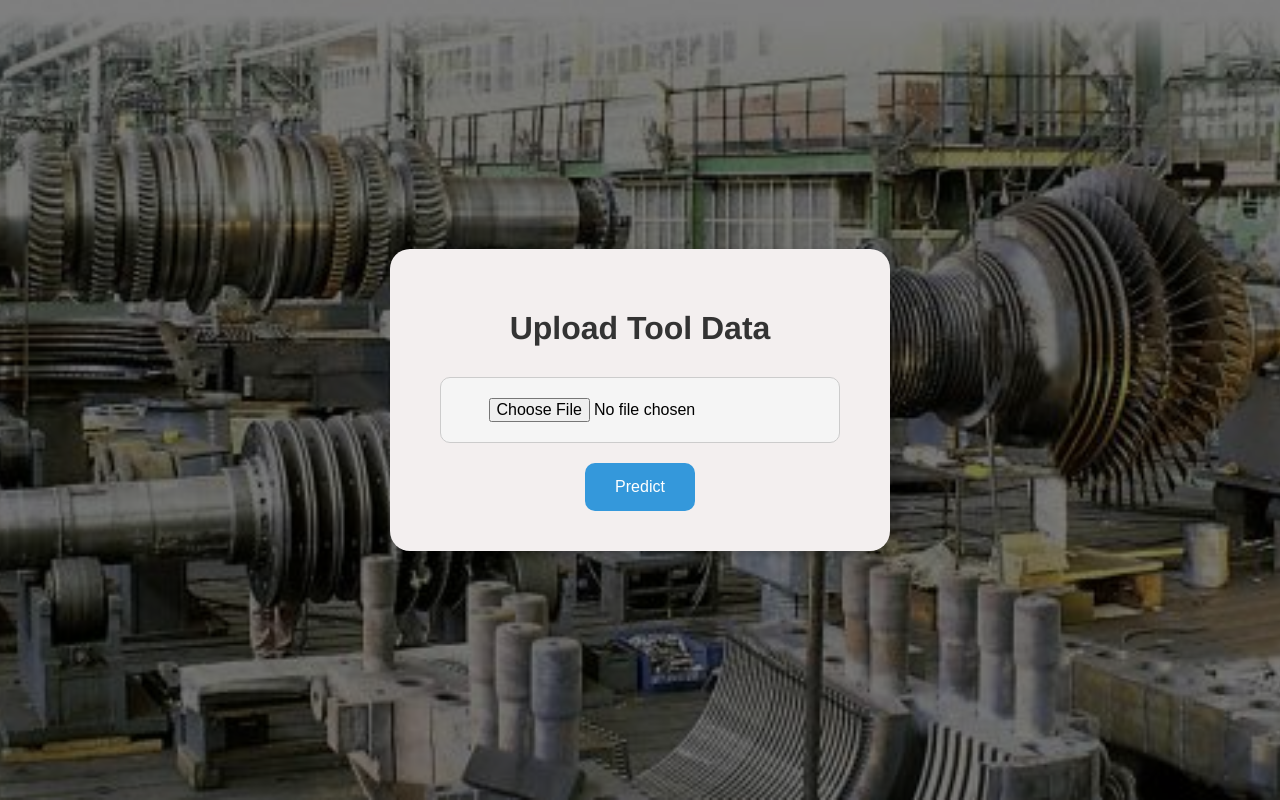
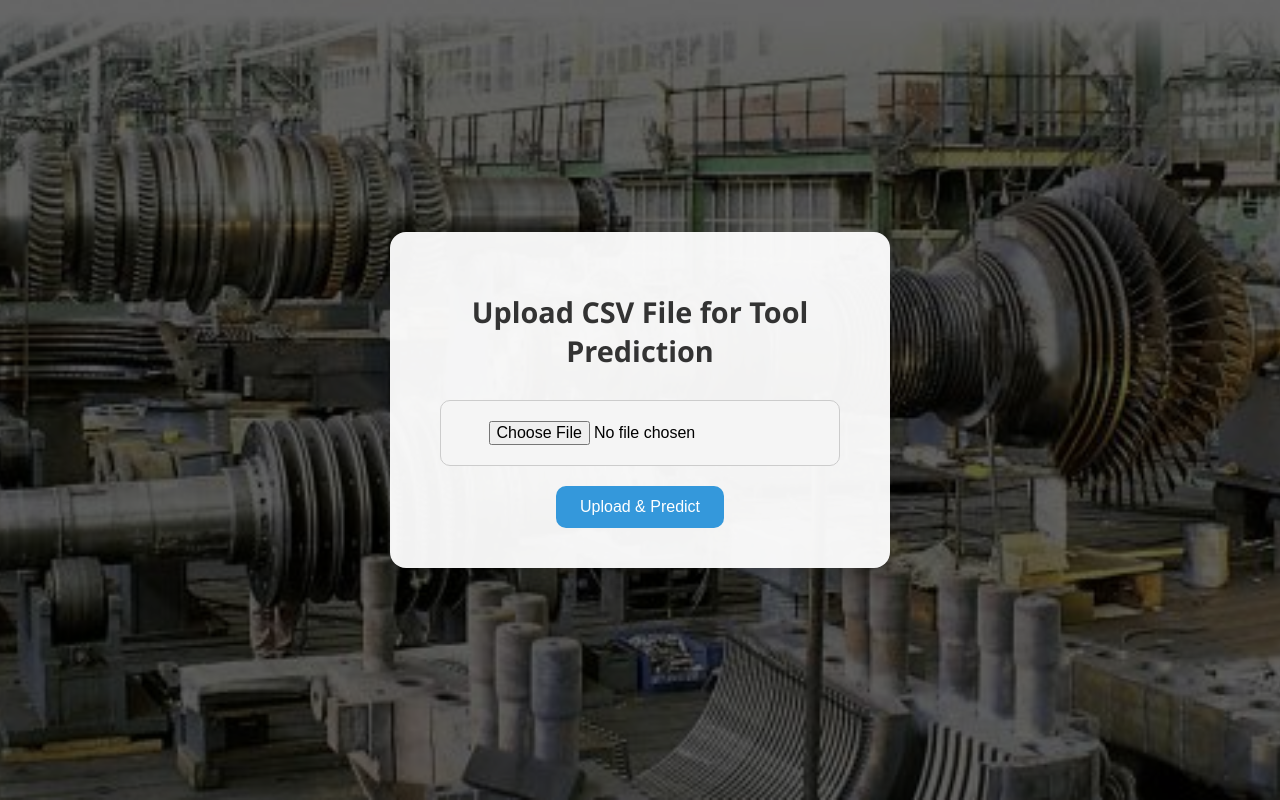
Before and after one commit to Viviktha0709/ToolClassifier_webapp, a Flask app: page / in a window 1280 px wide. Run offline with Flask 3, Linux system fonts and the light colour scheme; parts of the project's set-up code (start-up, migrations or seed data) failed here and were passed over.

Commit message:
updated files

```diff
--- a/app.py
+++ b/app.py
@@ -2,8 +2,8 @@ from flask import Flask, request, render_template
 import pandas as pd
 import joblib
 
-app = Flask(__name__)
-model = joblib.load('C:\\Users\\Viviktha\\Downloads\\RandomForestModel (2).joblib')
+app = Flask(__name__, static_folder='static', template_folder='templates')
+model = joblib.load('model/rf_model.joblib')
 
 @app.route('/')
 def home():
@@ -12,24 +12,30 @@ def home():
 @app.route('/predict', methods=['POST'])
 def predict():
     if 'file' not in request.files:
-        return 'No file uoloaded', 400
+        return 'No file uploaded', 400
     file = request.files['file']
 
-    if file.filename =='':
+    if file.filename == '':
         return 'No selected file', 400
 
-    #reading excel file into a pandas DataFrame
-    data = pd.read_excel(file)
+    # Read CSV file into a pandas DataFrame
+    data = pd.read_csv(file)
 
-    #Make predictions using the Random Forest model
-    predictions = model.predict(data)
+    # Extract tool column
+    tool_ids = data['tool']
 
-    #Add predictions as a new column
+    # Drop non-feature columns
+    features = data
+
+    # Make predictions using the Random Forest model
+    predictions = model.predict(features)
+
+    # Map predictions to labels
     data['prediction'] = predictions
-    data['prediction'] = data['prediction'].map({1: 'Rework', 0:'Reject'})
+    data['prediction'] = data['prediction'].map({0: 'Rework', 1: 'Reject'})
 
-    #Return the results as HTML
-    result = zip(data['tool'], data['prediction'])
+    # Return the results as HTML
+    result = zip(tool_ids, data['prediction'])
     return render_template('results.html', results=result)
 
 if __name__ == '__main__':
--- a/requirements.txt
+++ b/requirements.txt
@@ -1,4 +1,5 @@
 Flask
 pandas
+scikit-learn
 joblib
-openpyxl
+gunicorn
--- /dev/null
+++ b/static/style.css
@@ -0,0 +1,114 @@
+/* Background and general page layout */
+body {
+    margin: 0;
+    padding: 0;
+    height: 100vh;
+    font-family: 'Segoe UI', Tahoma, Geneva, Verdana, sans-serif;
+    background-image: url("/static/background.jpg"); /* update if your image has a different name */
+    background-size: cover;
+    background-position: center;
+    background-repeat: no-repeat;
+    display: flex;
+    justify-content: center;
+    align-items: center;
+    position: relative;
+}
+
+/* Dark overlay for better readability */
+body::before {
+    content: "";
+    position: absolute;
+    top: 0; left: 0;
+    width: 100%;
+    height: 100%;
+    background-color: rgba(0, 0, 0, 0.6);
+    z-index: -1;
+}
+
+/* Upload container on index.html */
+.upload-container {
+    background: rgba(255, 255, 255, 0.95);
+    border-radius: 16px;
+    padding: 40px 50px;
+    width: 400px;
+    text-align: center;
+    box-shadow: 0 10px 20px rgba(0, 0, 0, 0.2);
+}
+
+.upload-container h1 {
+    font-size: 1.8em;
+    color: #333;
+    margin-bottom: 30px;
+}
+
+.file-upload-box {
+    background: #f5f5f5;
+    border: 1px solid #ccc;
+    border-radius: 10px;
+    padding: 20px;
+    margin-bottom: 20px;
+}
+
+.file-upload-box input[type="file"] {
+    display: block;
+    margin: auto;
+    font-size: 1em;
+    cursor: pointer;
+}
+
+.predict-button {
+    background-color: #3498db;
+    color: white;
+    border: none;
+    border-radius: 10px;
+    padding: 12px 24px;
+    font-size: 1em;
+    cursor: pointer;
+    transition: background-color 0.3s ease;
+}
+
+.predict-button:hover {
+    background-color: #2980b9;
+}
+
+/* Results page styling */
+.results-container {
+    background: rgba(255, 255, 255, 0.95);
+    border-radius: 20px;
+    padding: 30px 40px;
+    width: 80%;
+    max-width: 800px;
+    text-align: center;
+    box-shadow: 0 10px 20px rgba(0, 0, 0, 0.25);
+    margin: auto;
+}
+
+.results-container h1 {
+    margin-bottom: 25px;
+    color: #333;
+}
+
+.results-container table {
+    width: 100%;
+    border-collapse: collapse;
+    font-size: 1em;
+}
+
+.results-container th,
+.results-container td {
+    border: 1px solid #ccc;
+    padding: 12px;
+    text-align: center;
+}
+
+.results-container th {
+    background-color: #f0f0f0;
+    font-weight: bold;
+}
+
+a.predict-button {
+    display: inline-block;
+    margin-top: 20px;
+    text-decoration: none;
+    text-align: center;
+}
--- a/static/styles.css
+++ /dev/null
@@ -1,94 +0,0 @@
-body {
-    background-image: url("rotors\ and\ turbines.jpg");
-    background-size: cover;
-    background-position: center;
-    background-repeat: no-repeat;
-    font-family:'Franklin Gothic Medium', 'Arial Narrow', Arial, sans-serif;
-    margin: 0;
-    padding: 0;
-    height: 100vh;
-    display: flex;
-    justify-content: center;
-    align-items: center;
-    position: relative;
-}
-
-body::before {
-    content: "";
-    position: absolute;
-    top: 0;
-    left: 0;
-    width: 100%;
-    height: 100%;
-    background: rgba(0, 0, 0, 0.5);
-    z-index: -1;
-}
-
-.upload-container {
-    background: rgb(243, 239, 239);
-    border-radius: 20px;
-    padding: 40px 50px;
-    width: 400px;
-    text-align: center;
-    box-shadow: 10px 4px 8px rgba(0, 0, 0, 0.2);
-}
-
-.upload-container h1 {
-    font-size: 2em;
-    color: #333;
-    margin-bottom: 30px;
-}
-
-.file-upload-box {
-    background: #f5f5f5;
-    border-radius: 10px;
-    padding: 20px;
-    margin-bottom: 20px;
-    border: 1px solid #ccc;
-}
-
-.file-upload-box input[type='file'] {
-    display: block;
-    margin: 0 auto;
-    font-size: 1em;
-    cursor: pointer;
-}
-
-.predict-button {
-    background-color: #3498db;
-    color: white;
-    border: none;
-    border-radius: 10px;
-    padding: 15px 30px;
-    font-size: 1em;
-    cursor: pointer;
-    transition: background-color 0.3s ease;
-}
-
-.predict-button:hover {
-    background-color: #2980b9;
-}
-
-.results-container {
-    background: white;
-    border-radius: 20px;
-    padding: 30px 40px;
-    margin: 30px auto;
-    width: 80%;
-    box-shadow: 0px 40px 8px rgba(0, 0, 0, 0.2);
-    text-align: center;
-}
-
-.results-container table {
-    width: 100%;
-    border-collapse: collapse;
-}
-
-.results-container th, .results-container td {
-    border: 1px solid #ccc;
-    padding: 10px;
-    text-align: center;
-}
-.results-container th {
-    background: #f5f5f5;
-}
--- a/templates/index.html
+++ b/templates/index.html
@@ -2,18 +2,17 @@
 <html lang="en">
 <head>
     <meta charset="UTF-8">
-    <meta name="viewport" content="width=device-width, initial-scale=1.0">
-    <title>Home page</title>
-    <link rel="stylesheet" href="{{ url_for('static', filename='styles.css') }}">
+    <title>Upload Tool Data</title>
+    <link rel="stylesheet" href="{{ url_for('static', filename='style.css') }}">
 </head>
 <body>
     <div class="upload-container">
-        <h1>Upload Tool Data</h1>
-        <div class="file-upload-box">
-            <form action="/predict" method="post" enctype="multipart/form-data">
-                <input type="file" name="file" accept=".xlsx" required>
-        </div>
-        <button type="submit" class="predict-button">Predict</button>
+        <h1>Upload CSV File for Tool Prediction</h1>
+        <form action="/predict" method="post" enctype="multipart/form-data">
+            <div class="file-upload-box">
+                <input type="file" name="file" required>
+            </div>
+            <button type="submit" class="predict-button">Upload & Predict</button>
         </form>
     </div>
 </body>
--- a/templates/results.html
+++ b/templates/results.html
@@ -2,9 +2,8 @@
 <html lang="en">
 <head>
     <meta charset="UTF-8">
-    <meta name="viewport" content="width=device-width, initial-scale=1.0">
     <title>Prediction Results</title>
-    <link rel="stylesheet" href="{{ url_for('static', filename='styles.css') }}">
+    <link rel="stylesheet" href="{{ url_for('static', filename='style.css') }}">
 </head>
 <body>
     <div class="results-container">
@@ -25,6 +24,7 @@
                 {% endfor %}
             </tbody>
         </table>
+        <a href="/" class="predict-button" style="margin-top: 20px; display: inline-block;">Go Back</a>
     </div>
 </body>
 </html>
```
Also changed, not shown: Dataset_Machine_tool_wear (2).csv (added), static/background.jpg (renamed from static/rotors and turbines.jpg), 3 other files.
